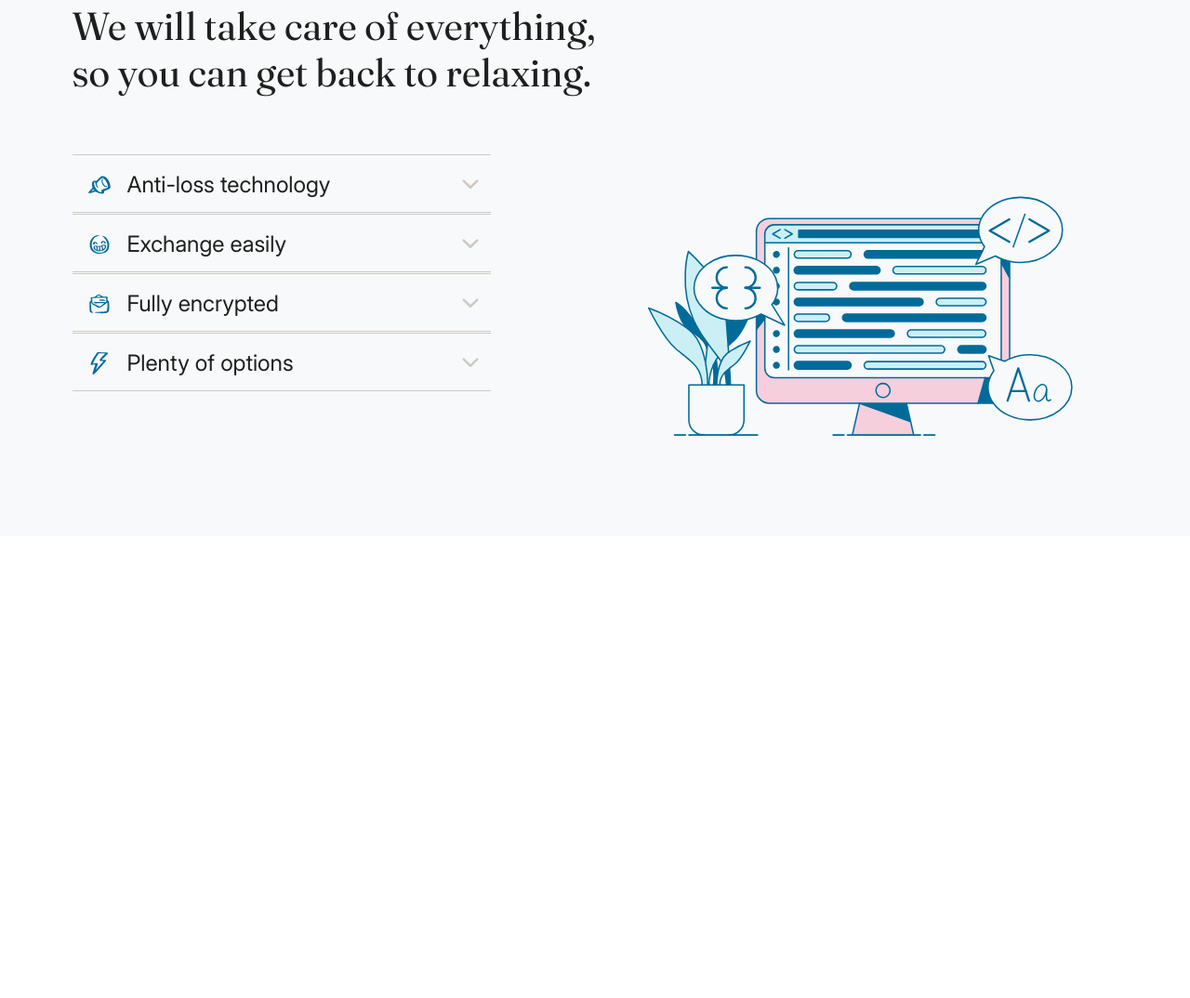
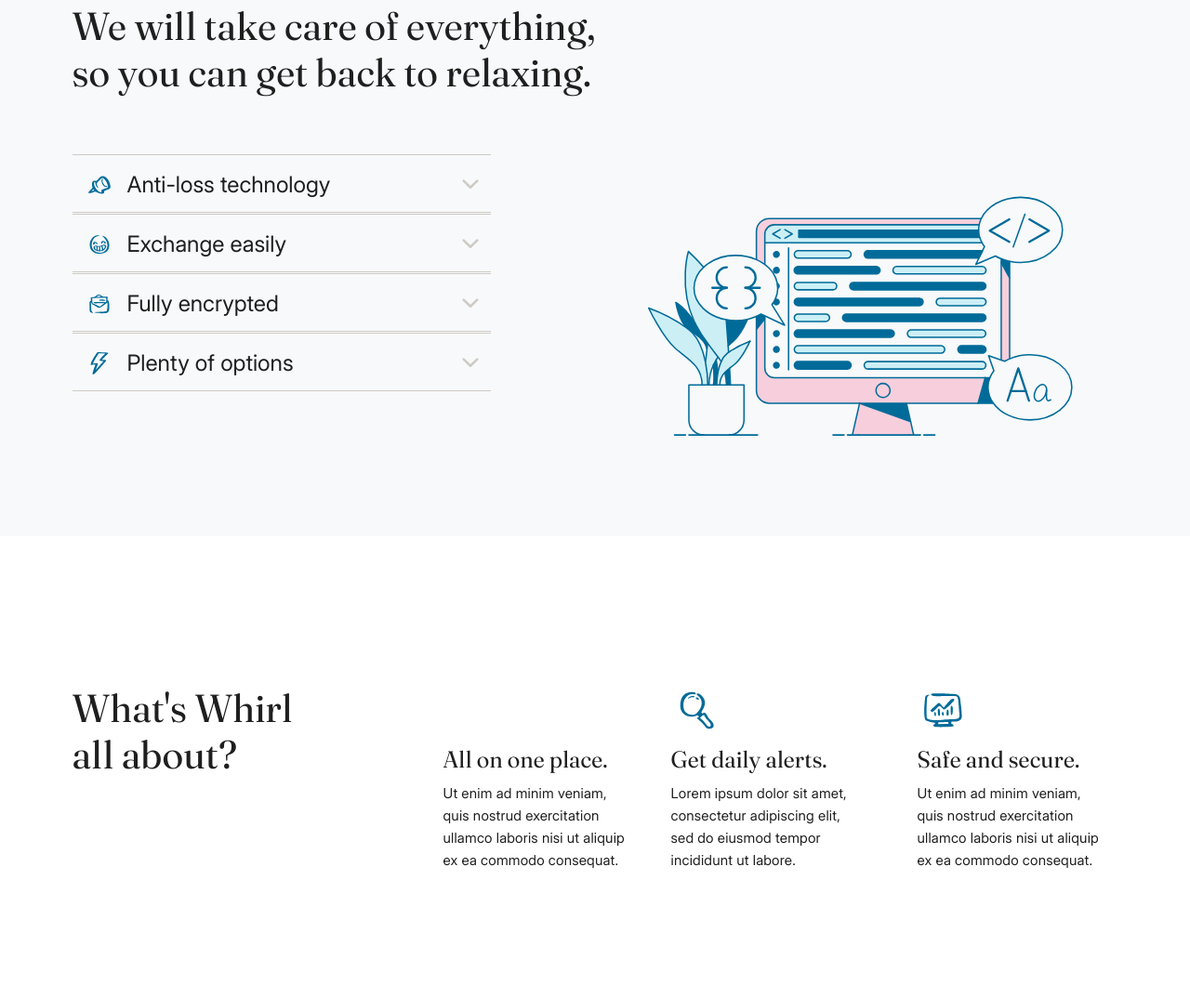
Before and after one commit to ase444ka/landing1, a website built with Vite: page index.html in a window 1280 px wide. Shown: the part 1402-2476 px from the top of the page at 93% size. Before the commit the page ends 1979 px from the top, so only its background shows below. Built offline with nearby package versions, Linux system fonts and the light colour scheme.

Commit message:
add about section

```diff
--- /dev/null
+++ b/assets/styles/about.scss
@@ -0,0 +1,55 @@
+.about {
+  &__inner {
+    padding-top: 160px;
+    padding-bottom: 80px;
+    display: flex;
+    justify-content: space-between;
+    gap: 112px;
+    padding-bottom: 137px;
+  }
+  &__title {
+    font-family: Fraunces;
+    font-size: 42px;
+    font-weight: 400;
+    line-height: 50.4px;
+    letter-spacing: 0.2px;
+    text-align: left;
+    text-underline-position: from-font;
+    text-decoration-skip-ink: none;
+    flex-basis: 287px;
+    flex-shrink: 0;
+  }
+  &__content {
+    display: flex;
+  gap: 37px;
+  }
+  &__item {
+    display: grid;
+    grid-template-rows: 60px 35px 95px;
+    gap: 5px;
+    flex-basis: 208px;
+    &:last-child {
+      margin-left: 20px;
+    }
+    h3 {
+      font-family: Fraunces;
+      font-size: 25px;
+      font-weight: 400;
+      line-height: 31.25px;
+      letter-spacing: 0.2px;
+      text-align: left;
+      text-underline-position: from-font;
+      text-decoration-skip-ink: none;
+    }
+    p {
+      font-family: Inter;
+      font-size: 15px;
+      font-weight: 400;
+      line-height: 24px;
+      letter-spacing: 0.2px;
+      text-align: left;
+      text-underline-position: from-font;
+      text-decoration-skip-ink: none;
+    }
+  }
+}
--- a/index.html
+++ b/index.html
@@ -159,6 +159,31 @@
 
     </section>
 
+    <section class="about">
+      <div class="container">
+        <div class="about__inner">
+          <h2 class="about__title">What's Whirl all about?</h2>
+          <ul class="about__content">
+            <li class="about__item">
+              <div></div>
+              <h3>All on one place.</h3>
+              <p>Ut enim ad minim veniam, quis nostrud exercitation ullamco laboris nisi ut aliquip ex ea commodo consequat.</p>
+            </li>
+            <li class="about__item">
+              <img src="assets/images/about/1.svg" alt="magnify">
+              <h3>Get daily alerts.</h3>
+              <p>Lorem ipsum dolor sit amet, consectetur adipiscing elit, sed do eiusmod tempor incididunt ut labore.</p>
+            </li>
+            <li class="about__item">
+              <img src="assets/images/about/2.svg" alt="display">
+              <h3>Safe and secure.</h3>
+              <p>Ut enim ad minim veniam, quis nostrud exercitation ullamco laboris nisi ut aliquip ex ea commodo consequat.</p>
+            </li>
+          </ul>
+        </div>
+      </div>
+    </section>
+
   </main>
 
 </body>
```
Also changed, not shown: assets/images/about/1.svg (added), assets/images/about/2.svg (added).
